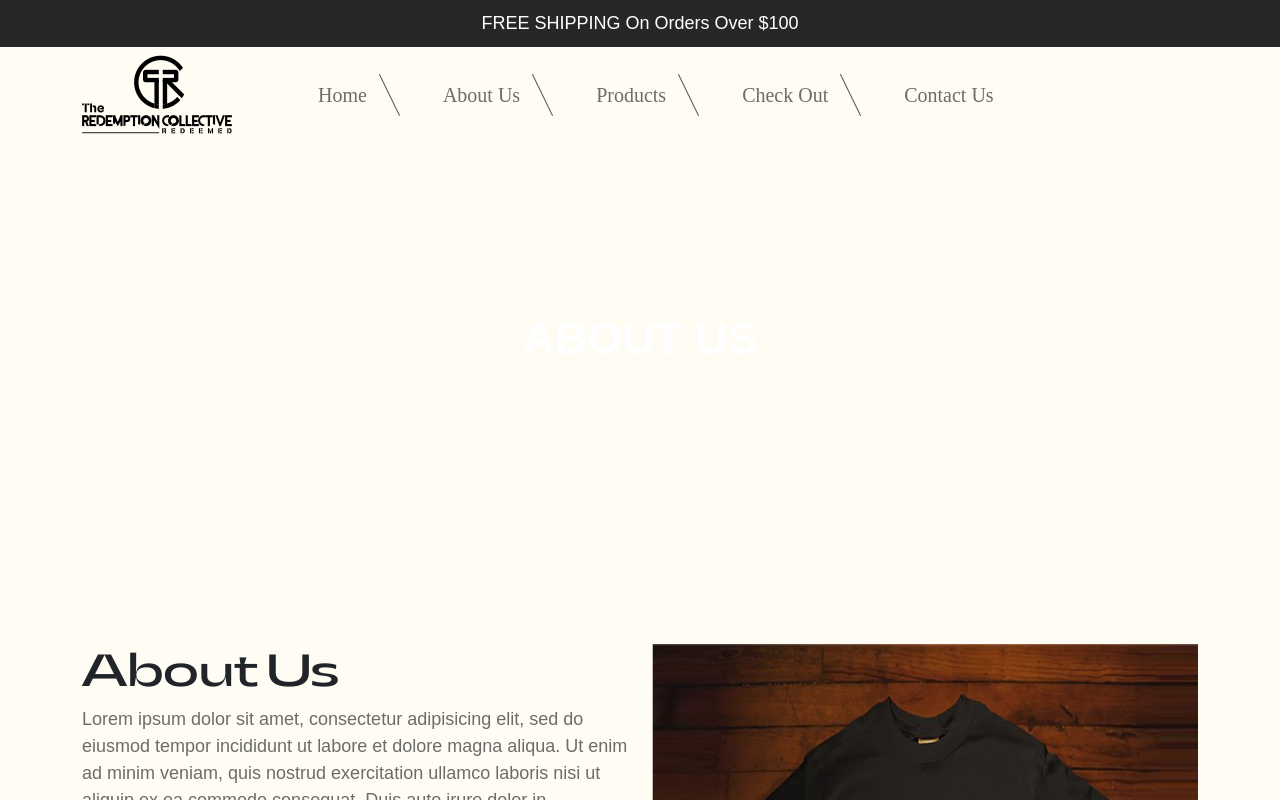
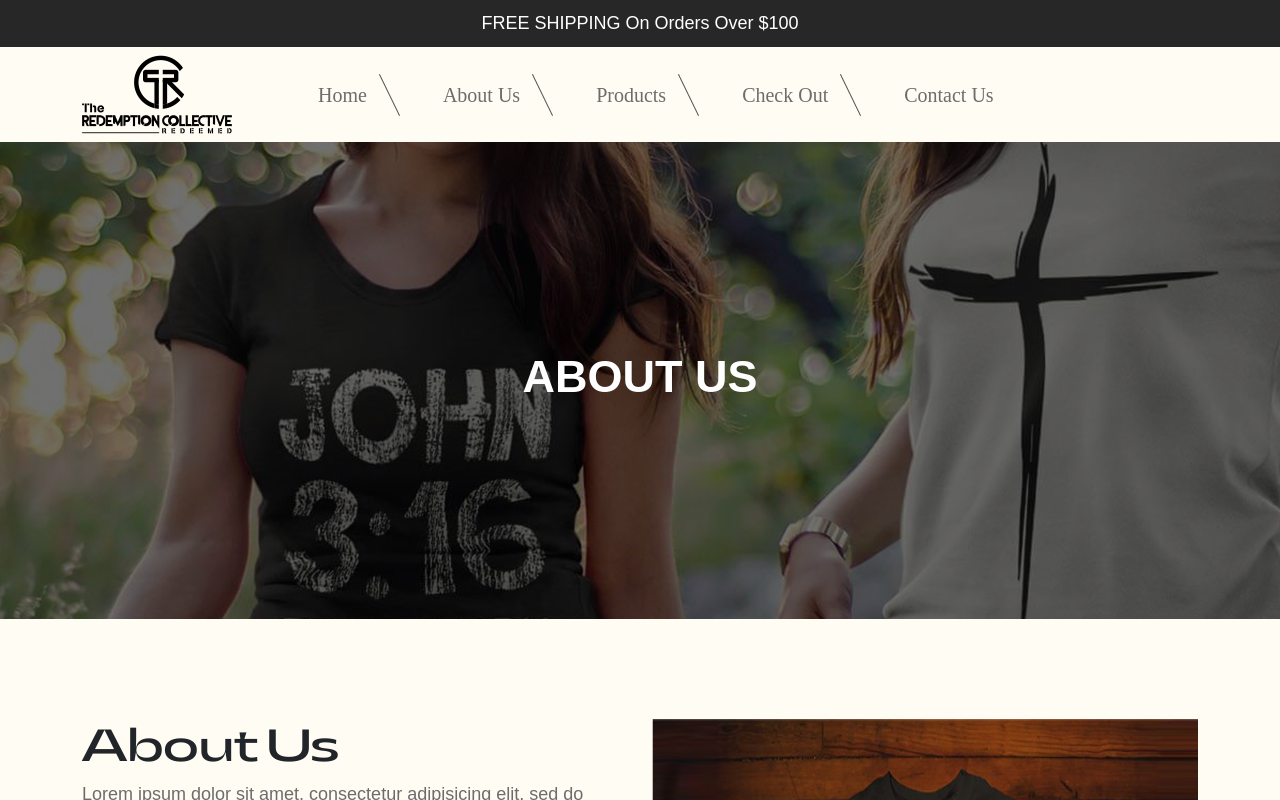
Before and after one commit to Usmanalvi827/Redemption-Clothing-Web, a plain HTML site: page about.html in a window 1280 px wide. Shown: the top 800 px of the page. Drawn offline with nearby package versions, Linux system fonts and the light colour scheme.

Commit message:
Initial commit

```diff
--- a/about.html
+++ b/about.html
@@ -5,7 +5,7 @@
     <meta name="viewport" content="width=device-width, initial-scale=1.0" />
     <title>About Us</title>
 
-    <link rel="icon" href="./assets/images/about.png">
+    <link rel="icon" href="./assets/images/about.png" />
 
     <!-- Font-Awesome-CDN -->
     <link
@@ -34,7 +34,7 @@
     <link rel="stylesheet" href="./assets/css/asgard-trial-wide-style.css" />
     <link rel="stylesheet" href="./assets/css/bootstrap.min.css" />
     <link rel="stylesheet" href="./assets/css/style.css" />
-    <link rel="stylesheet" href="./assets/css/responsive.css">
+    <link rel="stylesheet" href="./assets/css/responsive.css" />
   </head>
   <body>
     <!-- Header-Section-Open-->
@@ -74,7 +74,10 @@
             <div class="collapse navbar-collapse" id="navbarSupportedContent">
               <ul class="navbar-nav ms-5 mb-2 mb-lg-0">
                 <li class="nav-item">
-                  <a class="nav-link active" aria-current="page" href="index.html"
+                  <a
+                    class="nav-link active"
+                    aria-current="page"
+                    href="index.html"
                     >Home</a
                   >
                 </li>
@@ -90,7 +93,6 @@
                 <li class="nav-item">
                   <a class="nav-link" href="contact.html">Contact Us</a>
                 </li>
-
               </ul>
             </div>
           </div>
@@ -101,11 +103,14 @@
     <!-- Header-Section-Close-->
 
     <!-- Banner-sec Open -->
-    <section>
+    <section class="banner-sec-all">
       <div class="ban-img">
+        <img src="./assets/images/banner.png" alt="Banner Image" />
         <div class="container">
           <div class="row">
-            <div class="col-lg-12 text-center">
+            <div
+              class="col-lg-12 d-flex justify-content-center align-items-center text-center banner-content"
+            >
               <h1>ABOUT US</h1>
             </div>
           </div>
@@ -189,16 +194,15 @@
     </section>
     <!-- AboutUs-Sec-Close -->
 
-
-     <!-- Footer-Nav-Sec-Open -->
-     <section>
+    <!-- Footer-Nav-Sec-Open -->
+    <section>
       <div class="footer_nav wrapper">
         <div class="container">
           <div class="row align-items-center">
             <div class="col-lg-3 col-md-3 text-center">
               <img src="./assets/images/mail.png" alt="" class="img-fluid" />
             </div>
-            <div class="col-lg-4 col-md-8 mt-lg-0 mt-md-0 mt-sm-5 ">
+            <div class="col-lg-4 col-md-8 mt-lg-0 mt-md-0 mt-sm-5">
               <div class="newsletter">
                 <h5>Newsletter And Get Updates</h5>
                 <p>Sign up for our newsletter to get up-to-date from us</p>
@@ -221,7 +225,6 @@
       </div>
     </section>
     <!-- Footer-Nav-Sec-Close -->
-
 
     <!-- Footer-Sec-Open -->
     <footer>
--- a/assets/css/style.css
+++ b/assets/css/style.css
@@ -116,13 +116,27 @@ p {
 
 /* All BANNER-SEC-IMAGE-OPEN */
 
-.ban-img {
-    background-image: url(..//Images/banner.png);
+/* .ban-img {
+    background-image: url(../images/banner.png);
     background-position: center;
     background-repeat: no-repeat;
     background-size: cover;
     padding: 170px 0px;
-}
+} */
+.banner-sec-all{
+    position: relative;
+  }
+
+
+  .banner-content {
+    position: absolute;
+    top: 50%;
+    left: 50%;
+    transform: translate(-50%, -50%);
+    color: #fff; /* Adjust text color as needed */
+    z-index: 1; /* Keeps the text on top of the image */
+  }
+
 
 
 /* ----------- Custom Css Close -------------- */
@@ -194,9 +208,6 @@ p {
 .carousel-caption {
     height: 80%;
 }
-
-
-
 
 /* BanSec-Close */
 
```
Also changed, not shown: checkout.html (+5 -2 lines), contact.html (+5 -2 lines), products.html (+5 -3 lines).
